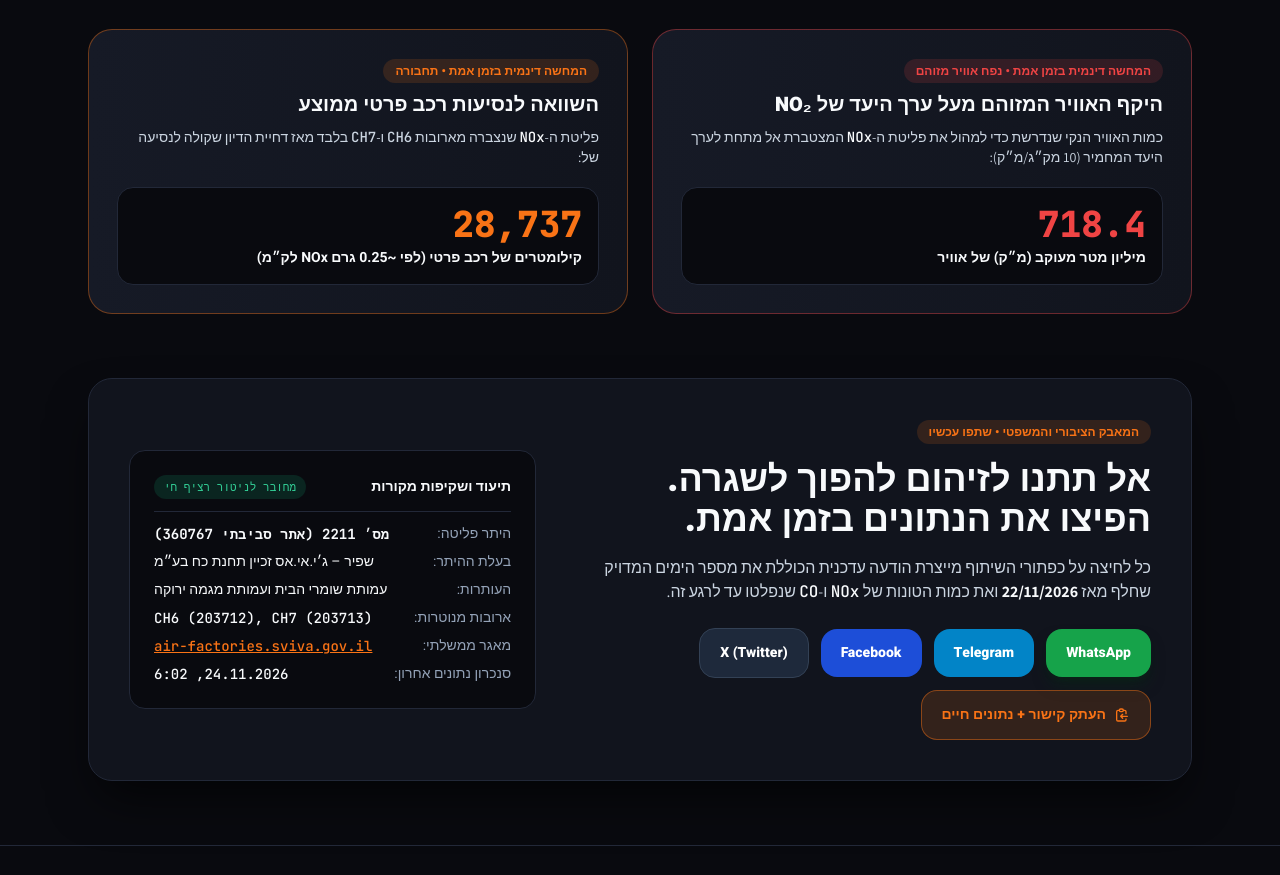
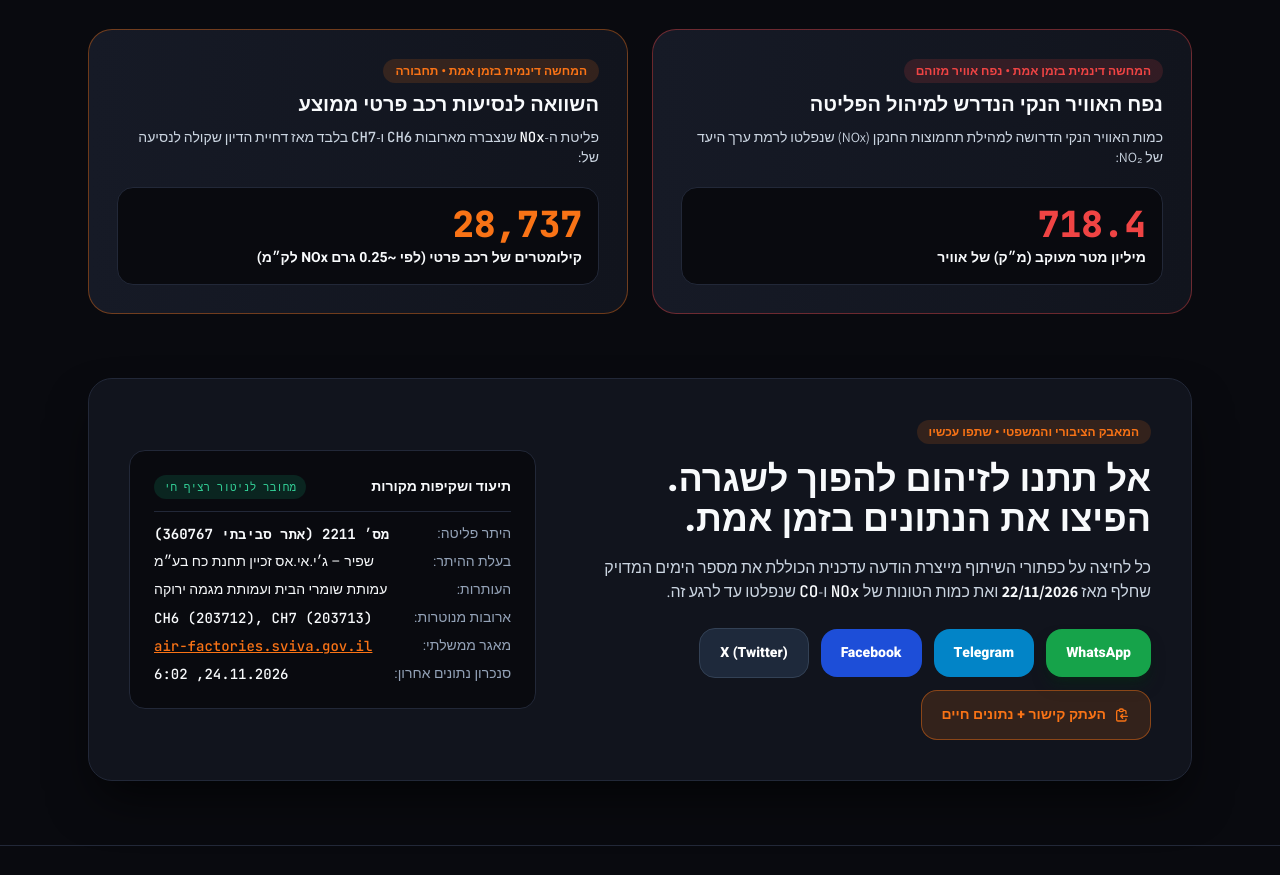
Before and after one commit to clean-airyavne-cloud/atira, a plain HTML site: page index.html in a window 1280 px wide. Shown: the part 3236-4111 px from the top of the page. Drawn offline with nearby package versions, Linux system fonts and the light colour scheme.

Commit message:
Update index.html

```diff
--- a/index.html
+++ b/index.html
@@ -845,10 +845,10 @@
               המחשה דינמית בזמן אמת • נפח אוויר מזוהם
             </span>
             <h3 class="text-xl font-black text-offWhite">
-              היקף האוויר המזוהם מעל ערך היעד של NO₂
+              נפח האוויר הנקי הנדרש למיהול הפליטה
             </h3>
             <p class="text-xs sm:text-sm text-slate-300 font-assistant">
-              כמות האוויר הנקי שנדרשת כדי למהול את פליטת ה-<span class="font-mono text-offWhite">NOx</span> המצטברת אל מתחת לערך היעד המחמיר (10 מק״ג/מ״ק):
+              כמות האוויר הנקי הדרושה למהילת תחמוצות החנקן (NOx) שנפלטו לרמת ערך היעד של NO₂:
             </p>
           </div>
           <div class="mt-5 p-4 rounded-2xl bg-[#090a0f] border border-borderDark">
```
